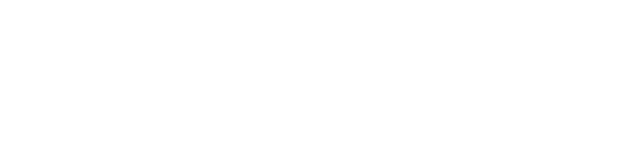
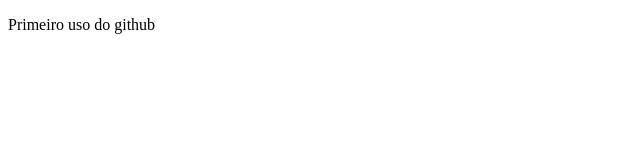
Before and after one commit to ivanizio/git_test, a plain HTML site: page index.html in a window 1280 px wide. Shown: the whole page, without its empty margins (0-640 px from the left). Drawn offline with Linux system fonts and the light colour scheme.

Commit message:
Primeira modifição do arquivo

```diff
--- a/index.html
+++ b/index.html
@@ -6,6 +6,6 @@
     <title>git-e-github</title>
 </head>
 <body>
-
+    <p>Primeiro uso do github</p>
 </body>
 </html>
```
